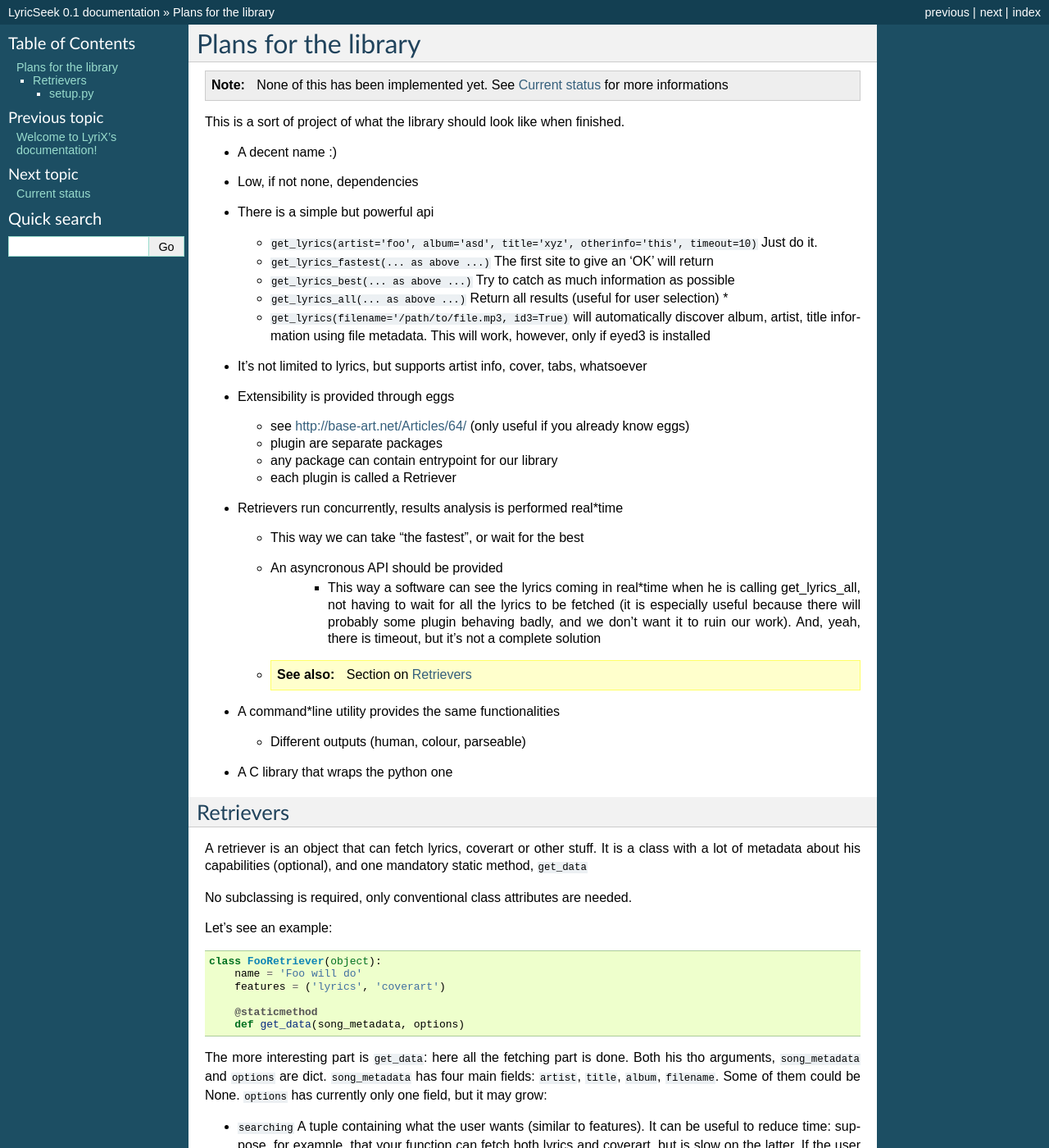
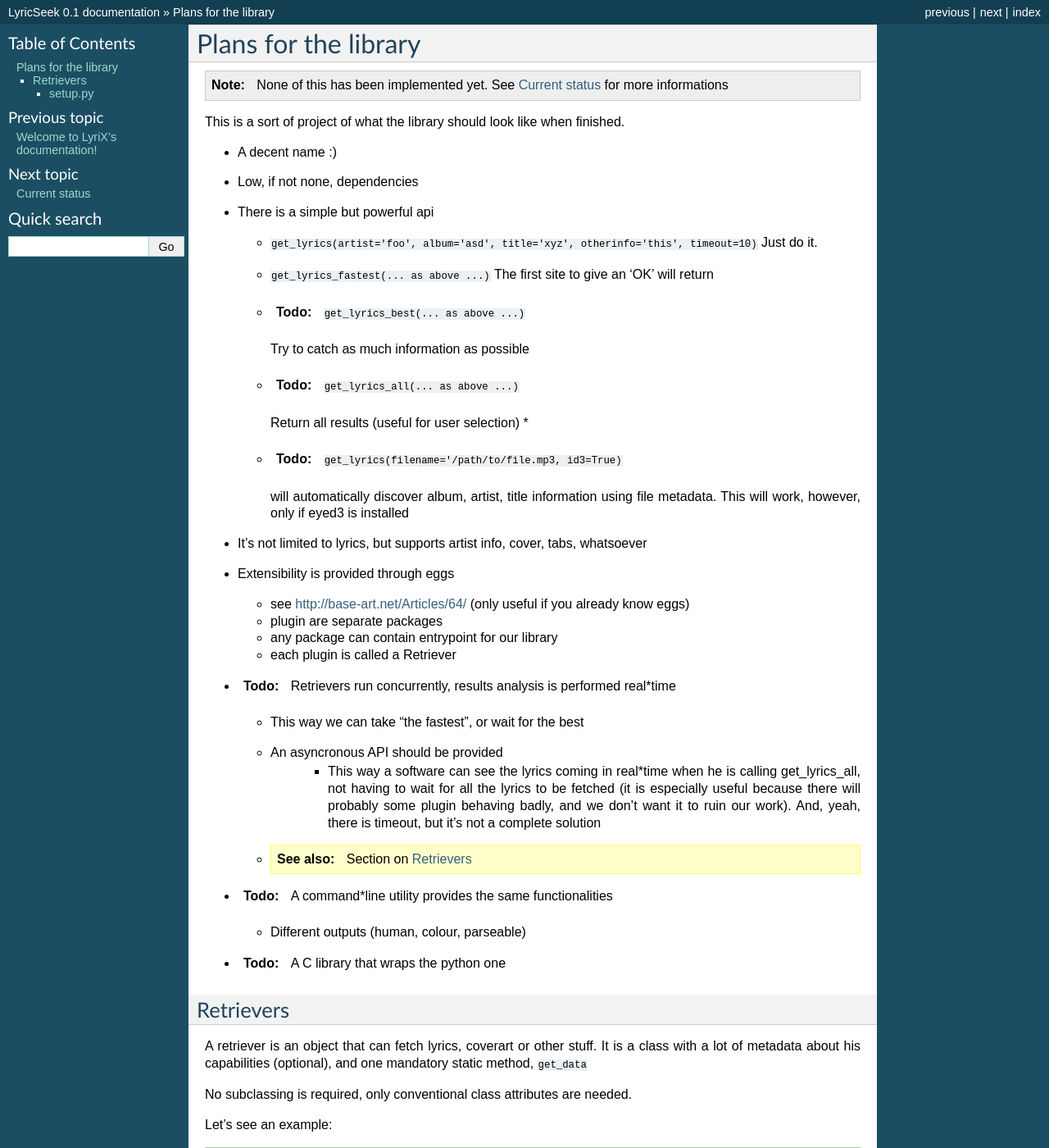
Before and after one commit to boyska/lyricseek, a Sphinx documentation site: the page built from doc/source/plans.rst, in a window 1280 px wide and 1400 px high. Shown: the whole window at 82% size. Built offline with Sphinx 7.4.7, drawn with Linux system fonts in a browser that asks for light colours.

Commit message:
[Doc] Improvements, todo

```diff
--- a/doc/source/plans.rst
+++ b/doc/source/plans.rst
@@ -16,11 +16,15 @@ This is a sort of project of what the library should look like when finished.
     Just do it.
   * ``get_lyrics_fastest(... as above ...)``
     The first site to give an 'OK' will return
-  * ``get_lyrics_best(... as above ...)``
+  * .. todo :: ``get_lyrics_best(... as above ...)``
+
     Try to catch as much information as possible
-  * ``get_lyrics_all(... as above ...)``
+  * .. todo :: ``get_lyrics_all(... as above ...)``
+
     Return all results (useful for user selection) *
-  * ``get_lyrics(filename='/path/to/file.mp3, id3=True)`` will automatically
+  * .. todo :: ``get_lyrics(filename='/path/to/file.mp3, id3=True)``
+
+    will automatically
     discover album, artist, title information using file metadata. This will
     work, however, only if eyed3 is installed
 
@@ -32,7 +36,7 @@ This is a sort of project of what the library should look like when finished.
   * any package can contain entrypoint for our library
   * each plugin is called a Retriever
 
-* Retrievers run concurrently, results analysis is performed real*time
+* .. todo :: Retrievers run concurrently, results analysis is performed real*time
 
   * This way we can take "the fastest", or wait for the best
   * An asyncronous API should be provided
@@ -46,11 +50,11 @@ This is a sort of project of what the library should look like when finished.
 
         Section on :ref:`retrievers`
 
-* A command*line utility provides the same functionalities
+* .. todo :: A command*line utility provides the same functionalities
 
   * Different outputs (human, colour, parseable)
 
-* A C library that wraps the python one
+* .. todo :: A C library that wraps the python one
 
 .. _retrievers:
 
--- a/doc/source/reference.rst
+++ b/doc/source/reference.rst
@@ -3,6 +3,9 @@ API Reference
 
 User API
 --------
+
+get_lyrics
+~~~~~~~~~~
 
 .. automodule :: get_lyrics
   :members:
@@ -10,5 +13,8 @@ User API
 Developer API
 -------------
 
+pluginsystem
+~~~~~~~~~~~~
+
 .. automodule :: pluginsystem
   :members:
--- a/doc/source/status.rst
+++ b/doc/source/status.rst
@@ -6,7 +6,8 @@ The pluginsystem is basic, but OK.
 ``get_lyrics`` seems to work, but still can't handle concurrency (nor process- nor
 thread-based).
 
-A plugin skeleton (with a short HOWTO in it) has been written and seems to work
+A plugin skeleton (with a short HOWTO in it) has been written and seems to
+work; it still misses some features, though.
 
 TODO:
 -----
```
Also changed, not shown: doc/source/plugin_howto.rst (+4 -3 lines), 2 other files.
